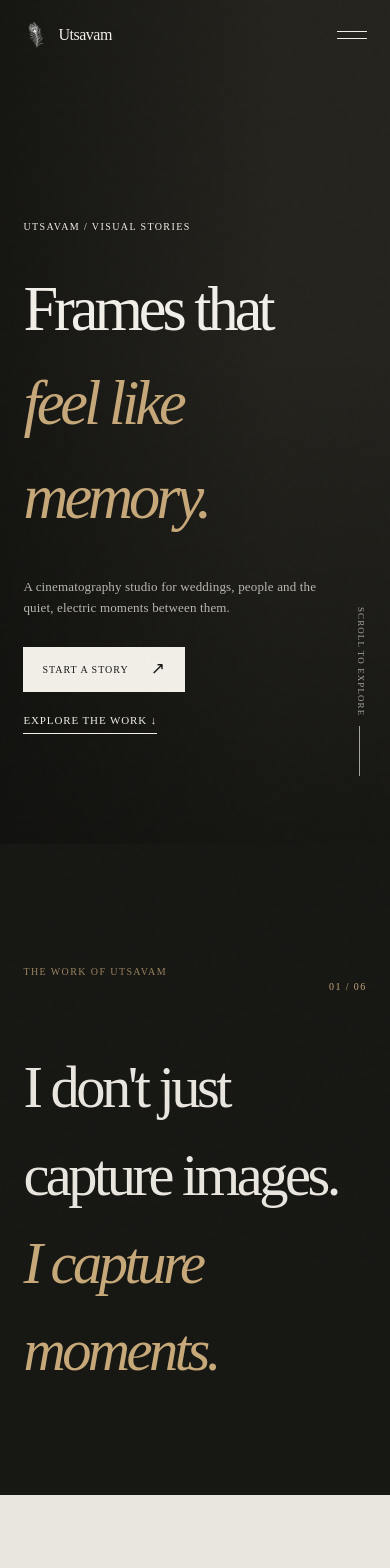
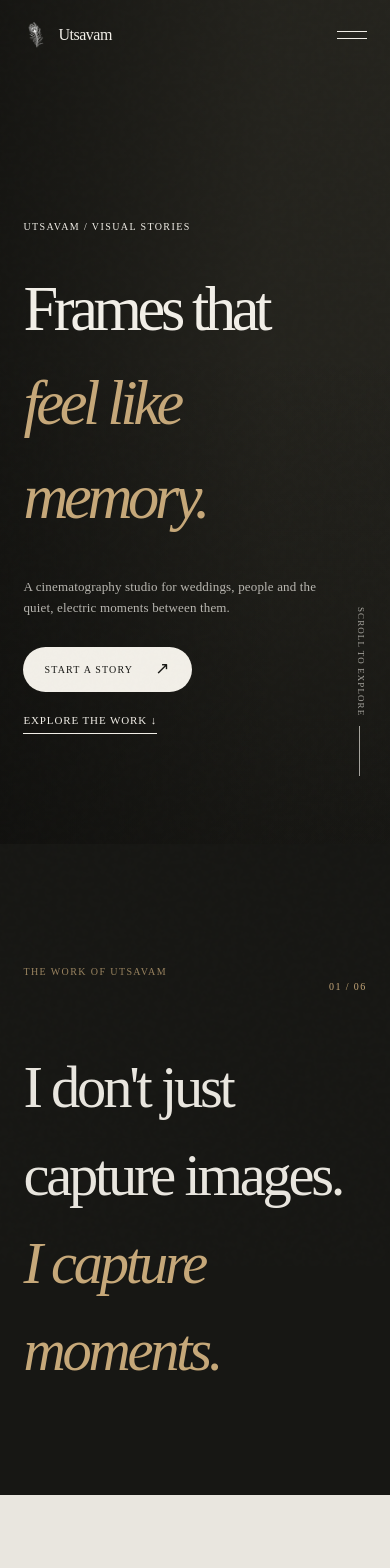
Before and after one commit to Sagarchakkarkota/Cinematic-Frontend, a Next.js app: page / in a window 390 px wide. Shown: the top 1568 px of the page. Built offline with nearby package versions, Linux system fonts and the light colour scheme; no server answers.

Commit message:
style : fixed font

```diff
--- a/app/globals.css
+++ b/app/globals.css
@@ -198,12 +198,26 @@ button {
   content-visibility: auto;
   contain-intrinsic-size: 260px 320px;
 }
-.portfolio-tile-0 { grid-column: span 2; grid-row: span 2; }
-.portfolio-tile-1 { grid-row: span 3; }
-.portfolio-tile-2 { grid-row: span 2; }
-.portfolio-tile-3 { grid-row: span 2; }
-.portfolio-tile-4 { grid-column: span 2; grid-row: span 2; }
-.portfolio-tile-5 { grid-row: span 2; }
+.portfolio-tile-0 {
+  grid-column: span 2;
+  grid-row: span 2;
+}
+.portfolio-tile-1 {
+  grid-row: span 3;
+}
+.portfolio-tile-2 {
+  grid-row: span 2;
+}
+.portfolio-tile-3 {
+  grid-row: span 2;
+}
+.portfolio-tile-4 {
+  grid-column: span 2;
+  grid-row: span 2;
+}
+.portfolio-tile-5 {
+  grid-row: span 2;
+}
 .portfolio-tile-image,
 .portfolio-image-skeleton,
 .portfolio-image-fallback {
@@ -216,11 +230,19 @@ button {
   object-fit: cover;
   opacity: 0;
   transform: scale(1.015);
-  transition: opacity .35s ease, transform .6s ease;
-  filter: saturate(.75);
-}
-.portfolio-tile-image.is-loaded { opacity: 1; transform: scale(1); }
-.portfolio-tile:hover .portfolio-tile-image.is-loaded { transform: scale(1.04); filter: saturate(1); }
+  transition:
+    opacity 0.35s ease,
+    transform 0.6s ease;
+  filter: saturate(0.75);
+}
+.portfolio-tile-image.is-loaded {
+  opacity: 1;
+  transform: scale(1);
+}
+.portfolio-tile:hover .portfolio-tile-image.is-loaded {
+  transform: scale(1.04);
+  filter: saturate(1);
+}
 .portfolio-image-skeleton {
   background: linear-gradient(110deg, #2a2924 8%, #3a3932 18%, #2a2924 33%);
   background-size: 200% 100%;
@@ -232,7 +254,7 @@ button {
   color: var(--muted);
   font-size: 11px;
   text-transform: uppercase;
-  letter-spacing: .1em;
+  letter-spacing: 0.1em;
 }
 @media (max-width: 700px) {
   .portfolio-collage {
@@ -240,7 +262,9 @@ button {
     grid-auto-rows: minmax(150px, 42vw);
   }
   .portfolio-tile-0,
-  .portfolio-tile-4 { grid-column: span 2; }
+  .portfolio-tile-4 {
+    grid-column: span 2;
+  }
 }
 .hero-media-fill.is-visible {
   opacity: 1;
@@ -298,20 +322,21 @@ h1,
 h2,
 h3 {
   font:
-    400 clamp(54px, 8vw, 126px)/0.88 var(--font-serif),
+    500 clamp(54px, 8vw, 126px)/0.88 var(--font-serif),
     Georgia,
     serif;
-  letter-spacing: -0.065em;
+  letter-spacing: -0.07em;
   margin: 0;
 }
 
 h2 {
-  letter-spacing: -0.06em;
+  letter-spacing: -0.055em;
 }
 
 h3 {
   font-size: clamp(24px, 2vw, 38px);
   line-height: 1.05;
+  letter-spacing: -0.06em;
 }
 h1 em,
 h2 em {
@@ -334,11 +359,12 @@ h2 em {
   display: inline-flex;
   align-items: center;
   gap: 22px;
-  padding: 14px 18px;
+  padding: 14px 20px;
   text-transform: uppercase;
-  letter-spacing: 0.1em;
+  letter-spacing: 0.12em;
   font-size: 10px;
   border: 1px solid transparent;
+  border-radius: 999px;
   transition:
     transform 0.2s ease,
     box-shadow 0.2s ease,
@@ -346,7 +372,7 @@ h2 em {
     border-color 0.2s ease;
 }
 .button:hover {
-  box-shadow: 0 12px 30px rgba(0, 0, 0, 0.16);
+  box-shadow: 0 12px 28px rgba(0, 0, 0, 0.16);
 }
 .button-light {
   color: var(--ink);
@@ -622,10 +648,10 @@ h2 em {
 .site-footer {
   background: var(--ink);
   color: var(--paper);
-  padding: 70px 8vw 28px;
+  padding: clamp(56px, 7vw, 90px) clamp(24px, 6vw, 8vw) 28px;
   display: grid;
   grid-template-columns: 1fr 1fr;
-  gap: 80px;
+  gap: clamp(40px, 6vw, 80px);
 }
 .footer-brand {
   font:
@@ -651,12 +677,13 @@ h2 em {
 .footer-bottom {
   grid-column: 1 / -1;
   border-top: 1px solid rgba(233, 230, 223, 0.2);
-  padding-top: 17px;
+  padding-top: 18px;
+  margin-top: 6px;
   display: flex;
   justify-content: space-between;
   color: rgba(233, 230, 223, 0.5);
   text-transform: uppercase;
-  letter-spacing: 0.1em;
+  letter-spacing: 0.12em;
   font-size: 9px;
 }
 .film-grain {
```
